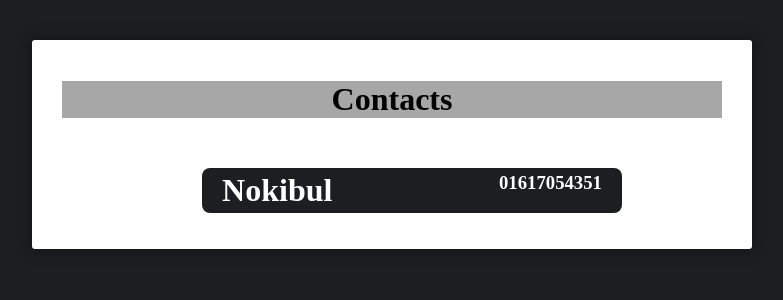
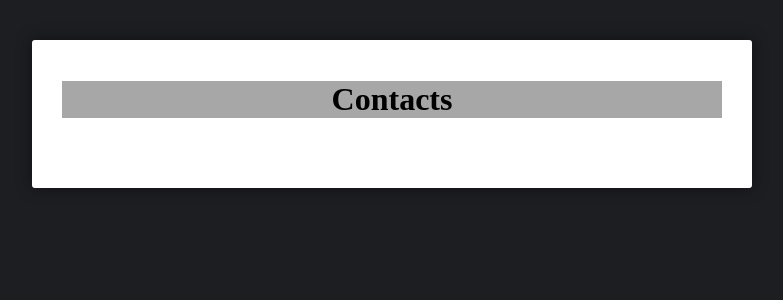
Before and after one commit to nokibul/hypertest, a React (Vite) app: page /contacts in a window 1280 px wide. Shown: the top 300 px of the page, without its empty margins (248-1031 px from the left). Built offline with nearby package versions, Linux system fonts and the light colour scheme; a web font is replaced by a local one.

Commit message:
First refactor sprint

```diff
--- a/src/components/list/List.jsx
+++ b/src/components/list/List.jsx
@@ -7,9 +7,6 @@ const List = () => {
   for (let i = 0; i < localStorage.length; i++) {
       keys.push(localStorage.key(i))
   }
-  for(let i = 0;i < keys.length; i++){
-    console.log(keys[i])
-  }
 
   return (
     <>
@@ -17,12 +14,6 @@ const List = () => {
         <h1 className='page-title'>Contacts</h1>
         <div className="list-container">
           <ul className='list'>
-            <li className='list-item'>
-              <a href=''>
-                <h1>Nokibul</h1>
-                <h3>01617054351</h3>
-              </a>
-            </li>
             {
               keys.map((key) =>{
                     return (
```
Also changed, not shown: src/components/create/Create.jsx (+5 -4 lines).
